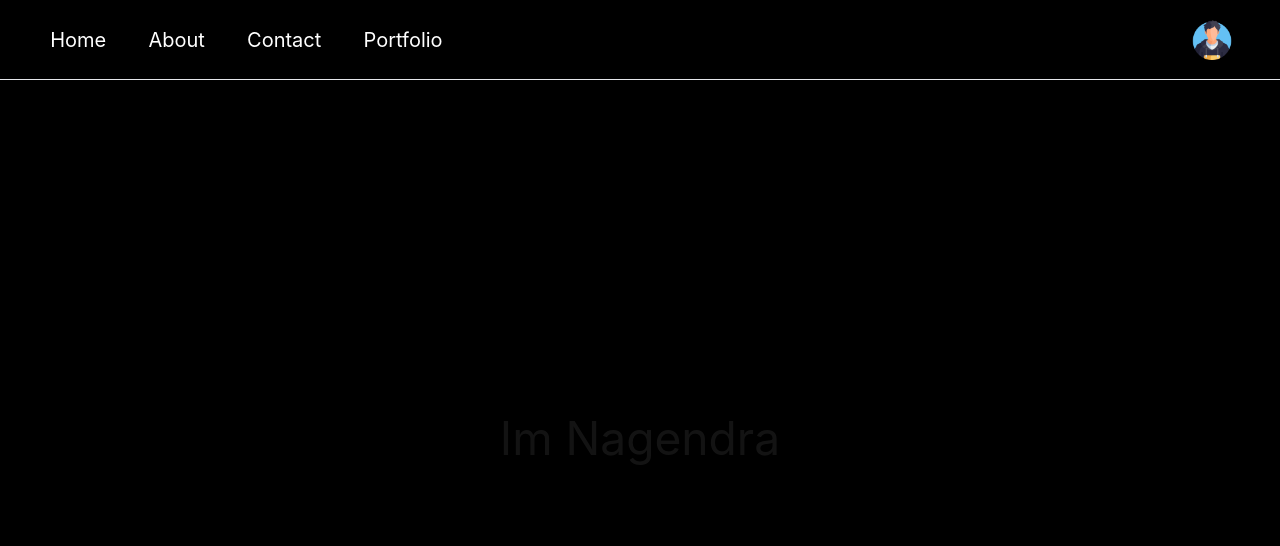
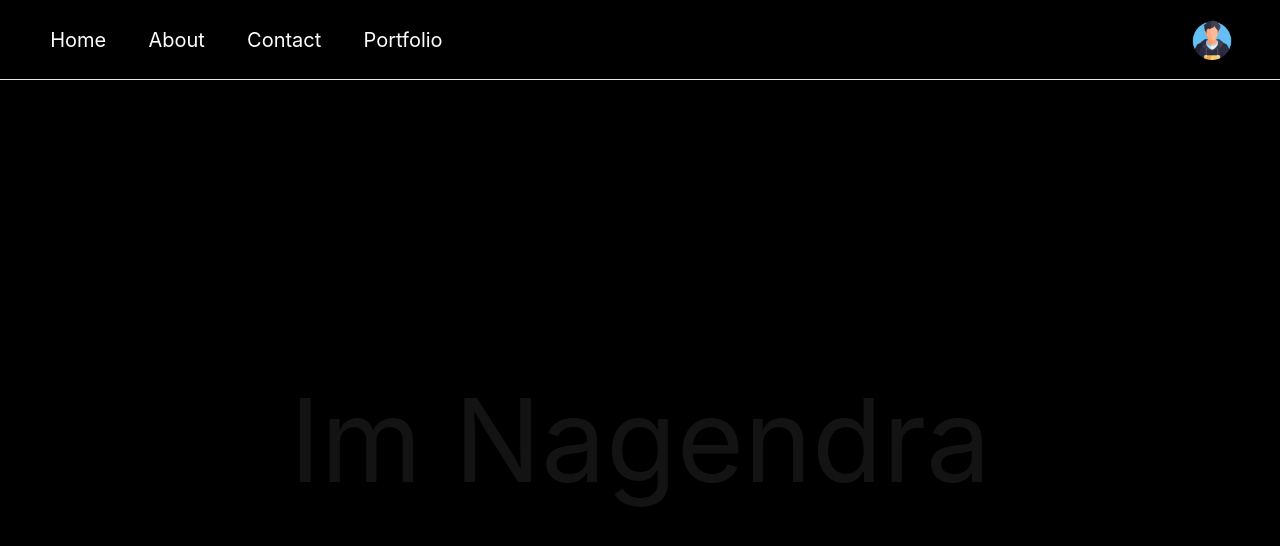
Before and after one commit to Nagendra9Kumar/react-learn, a React (Create React App) app: page / in a window 1280 px wide. Shown: the top 546 px of the page. Built offline with nearby package versions, Linux system fonts and the light colour scheme.

Commit message:
added hover green css

```diff
--- a/src/App.js
+++ b/src/App.js
@@ -18,7 +18,7 @@ const Sec = (props) => {
   return (
     <>
       <section className='flex h-[90vh] bg-black justify-center items-center snap-start'>
-        <h1 className='text-white text-2xl animate-ping'>{props.uname}</h1>
+        <h1 className='text-white text-6xl animate-ping hover:text-green-500'>{props.uname}</h1>
       </section>
     </>
   );
```
